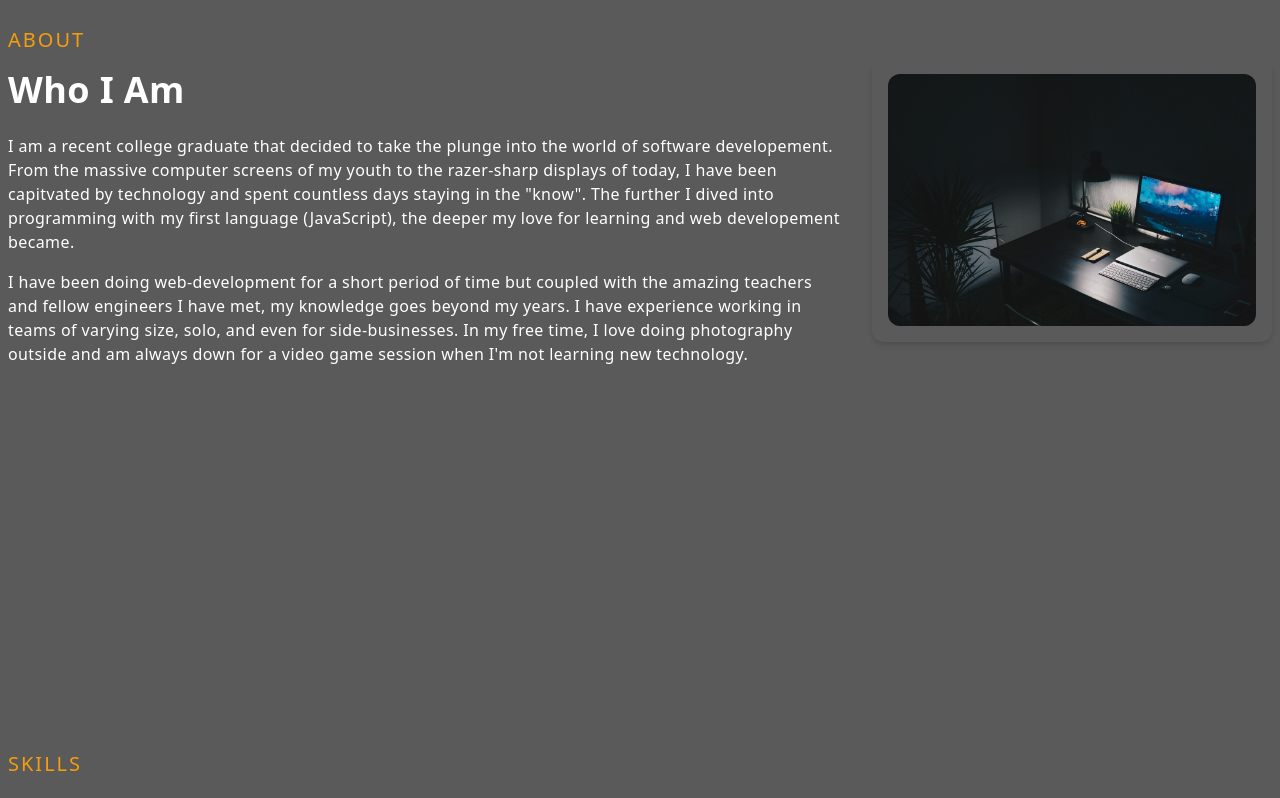
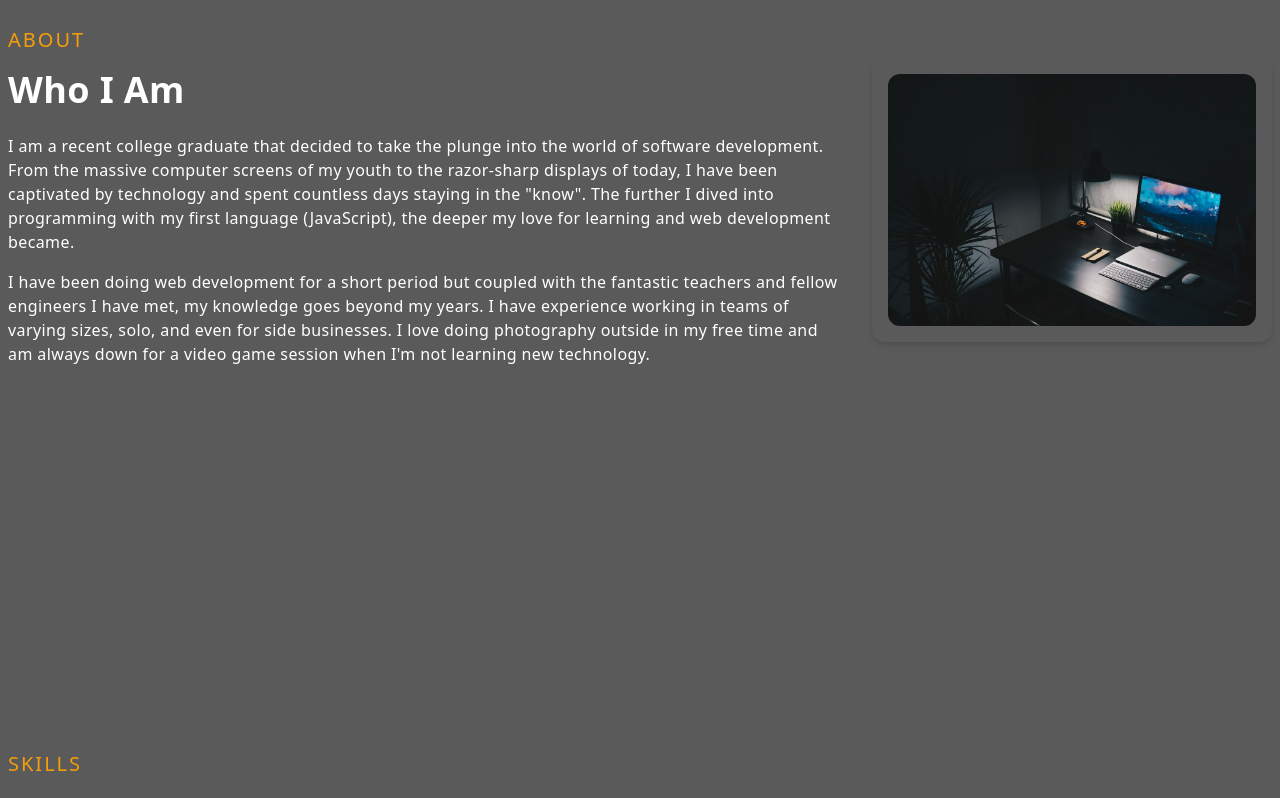
Before and after one commit to Tasdeed/portfolio, a Next.js app: page / in a window 1280 px wide. Shown: the part 1000-1798 px from the top of the page. Built offline with nearby package versions, Linux system fonts and the light colour scheme.

Commit message:
checked text for writing issues and removed hover effect for contact picture

```diff
--- a/components/About.js
+++ b/components/About.js
@@ -12,20 +12,20 @@ const About = () => {
           <h2 className="py-4">Who I Am</h2>
           <p className="py-2">
             I am a recent college graduate that decided to take the plunge into
-            the world of software developement. From the massive computer
-            screens of my youth to the razer-sharp displays of today, I have
-            been capitvated by technology and spent countless days staying in
-            the "know". The further I dived into programming with my first
-            language (JavaScript), the deeper my love for learning and web
-            developement became.
+            the world of software development. From the massive computer screens
+            of my youth to the razor-sharp displays of today, I have been
+            captivated by technology and spent countless days staying in the
+            "know". The further I dived into programming with my first language
+            (JavaScript), the deeper my love for learning and web development
+            became.
           </p>
           <p className="py-2">
-            I have been doing web-development for a short period of time but
-            coupled with the amazing teachers and fellow engineers I have met,
-            my knowledge goes beyond my years. I have experience working in
-            teams of varying size, solo, and even for side-businesses. In my
-            free time, I love doing photography outside and am always down for a
-            video game session when I'm not learning new technology.
+            I have been doing web development for a short period but coupled
+            with the fantastic teachers and fellow engineers I have met, my
+            knowledge goes beyond my years. I have experience working in teams
+            of varying sizes, solo, and even for side businesses. I love doing
+            photography outside in my free time and am always down for a video
+            game session when I'm not learning new technology.
           </p>
         </div>
         <div className="w-full h-auto m-auto shadow-md rounded-xl flex items-center justify-center p-4 hover:scale-105 ease-in duration-300">
--- a/components/Contact.js
+++ b/components/Contact.js
@@ -64,17 +64,13 @@ const Contact = () => {
           <div className="col-span-3 lg:col-span-2 w-full h-full shadow-lg shadow-gray-300 rounded-xl p-4">
             <div className="lg:p-4 h-full">
               <div>
-                <Image
-                  className="rounded-xl hover:scale-105 ease-in duration-300"
-                  src={ContactImg}
-                  alt=""
-                />
+                <Image className="rounded-xl" src={ContactImg} alt="" />
               </div>
               <div>
                 <h2 className="py-2">Tasdid Hossain</h2>
                 <p>Software Engineer</p>
                 <p className="py-4">
-                  Available for full-time positions, apprencticeships, & any
+                  Available for full-time positions, apprenticeships, & any
                   roles that will help me learn!
                 </p>
               </div>
@@ -91,9 +87,11 @@ const Contact = () => {
                       <BsGithub />
                     </div>
                   </Link>
-                  <div className="rounded-full shadow-md shadow-gray-300 p-6 cursor-pointer hover:scale-125 ease-in duration-300">
-                    <BsMailbox />
-                  </div>
+                  <Link href="/#contact">
+                    <div className="rounded-full shadow-md shadow-gray-300 p-6 cursor-pointer hover:scale-125 ease-in duration-300">
+                      <BsMailbox />
+                    </div>
+                  </Link>
                 </div>
               </div>
             </div>
--- a/pages/commerce.js
+++ b/pages/commerce.js
@@ -26,14 +26,15 @@ const slice = () => {
           <h2>Overview</h2>
           <p>
             This app was built using React with a PostgreSQL backend and state
-            management using Redux. Users are able to add coffee to their carts
-            with a guest cart and as a signed-in user with a consistent cart.
-            There is a variety of coffee types with the database keeping track
-            of each user's cart and their running totals in the checkout page.
-            This project allowed my team and I to explore creating our first
+            management using Redux. Users can add coffee to their carts with a
+            guest cart and as a signed-in user with a consistent cart. There is
+            a variety of coffee types with the database keeping track of each
+            user's cart and their running totals on the checkout page. This
+            project allowed my team and I to explore creating our first
             full-stack application from scratch along with the nuances of
             dividing tasks between members. We were able to deepen our knowledge
-            on Redux and making backend calls specifically.
+            of Redux and make backend calls, using Axios & Express,
+            specifically.
           </p>
           <Link href="https://github.com/Cinnamon-graceShopper/cinnamon-graceShopper">
             <button className="shadow-none px-8 py-2 mt-4">Code</button>
@@ -58,6 +59,9 @@ const slice = () => {
                 <RiRadioButtonFill className="pr-1" /> Redux
               </p>
               <p className="py-2 flex items-center">
+                <RiRadioButtonFill className="pr-1" /> Axios
+              </p>
+              <p className="py-2 flex items-center">
                 <RiRadioButtonFill className="pr-1" /> Material UI
               </p>
               <p className="py-2 flex items-center">
--- a/pages/slice.js
+++ b/pages/slice.js
@@ -26,16 +26,15 @@ const slice = () => {
           <h2>Overview</h2>
           <p>
             This app was built using Next.js, served by a Firebase backend, and
-            hosted on Vercel. Users are able to manage tasks between numerous
-            "ecosystems" that they are able to create and invite other users to
-            join. Visual representations of tasks completed are present in both
-            the user's dashboard and within each ecosystem. There are 3
-            different types of ecosystems depending on the user's needs that
-            have their own point systems. Authentication is built on Firebase
-            and real-time messaging/ task updates are possible due to Firestore.
-            Wireframes were created using Figma and the GitHub issue board was
-            used to keep track of each team member's current and past
-            assignments.
+            hosted on Vercel. Users can manage tasks between numerous
+            "ecosystems" that they create and invite other users to join. Visual
+            representations of tasks completed are present in both the user's
+            dashboard and within each ecosystem. There are 3 different types of
+            ecosystems depending on the user's needs that have their point
+            systems. Authentication is built on Firebase and real-time
+            messaging/ task updates are possible due to Firestore. Wireframes
+            were created using Figma and the GitHub issue board was used to keep
+            track of each team member's current and past assignments.
           </p>
           <Link href="https://slice-task.vercel.app/">
             <button className="shadow-none px-8 py-2 mt-4 mr-1">
--- a/pages/tasocial.js
+++ b/pages/tasocial.js
@@ -27,16 +27,16 @@ const slice = () => {
           <p>
             This app was built using Next.js and served by a Firebase backend.
             Users are prompted to log in with their Google accounts and
-            authenticated by a Google pop-up. They are able to message other
-            users by searching for their e-mail in real-time, thanks to
-            Firestore. Messages are timestamped and previous messages are stored
-            within the backend so they can be referred to if needed. This
-            project was my first attempt at using both Next.js and Firebase so I
-            was able to learn the pros/ cons of each technology. In particular,
-            I was able to utilize the ease of routing for Next.js (creating
-            different routes for each individual chat) and the power of
-            real-time database/ authentication of Firestore (authenticating
-            through Google and receiving/ sending messages immediately).
+            authenticated by a Google pop-up. They can message other users by
+            searching for their e-mail in real-time, thanks to Firestore.
+            Messages are time stamped and previous messages are stored within
+            the backend so they can be referred to if needed. This project was
+            my first attempt at using both Next.js and Firebase so I was able to
+            learn the pros/ cons of each technology. In particular, I was able
+            to utilize the ease of routing for Next.js (creating different
+            routes for each chat) and the power of real-time database/
+            authentication of Firestore (authenticating through Google and
+            receiving/ sending messages immediately).
           </p>
           <Link href="https://github.com/Tasdeed/tasocial">
             <button className="shadow-none px-8 py-2 mt-4">Code</button>
```
Also changed, not shown: components/Main.js (+1 -6 lines), components/Navbar.jsx (+1 -6 lines).
